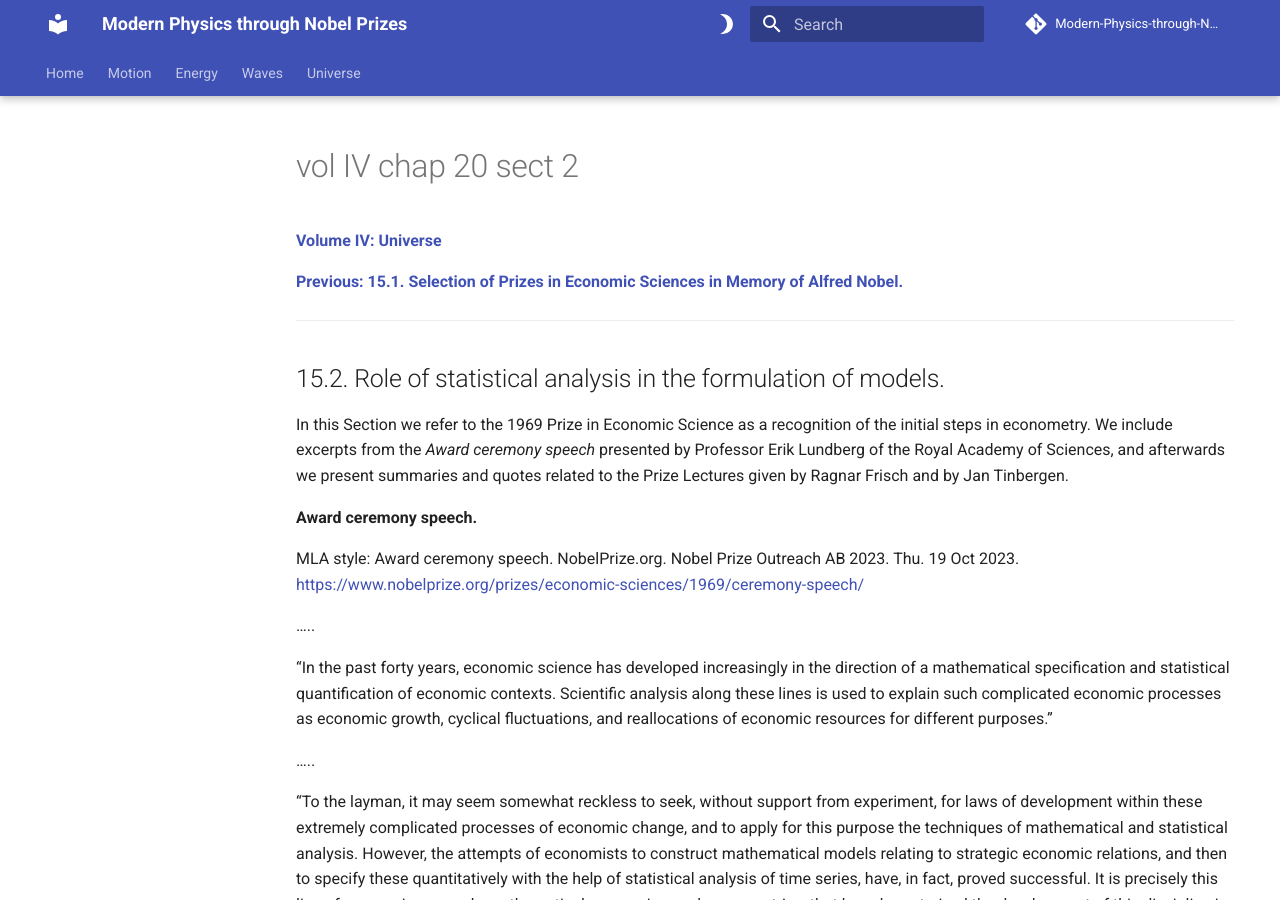
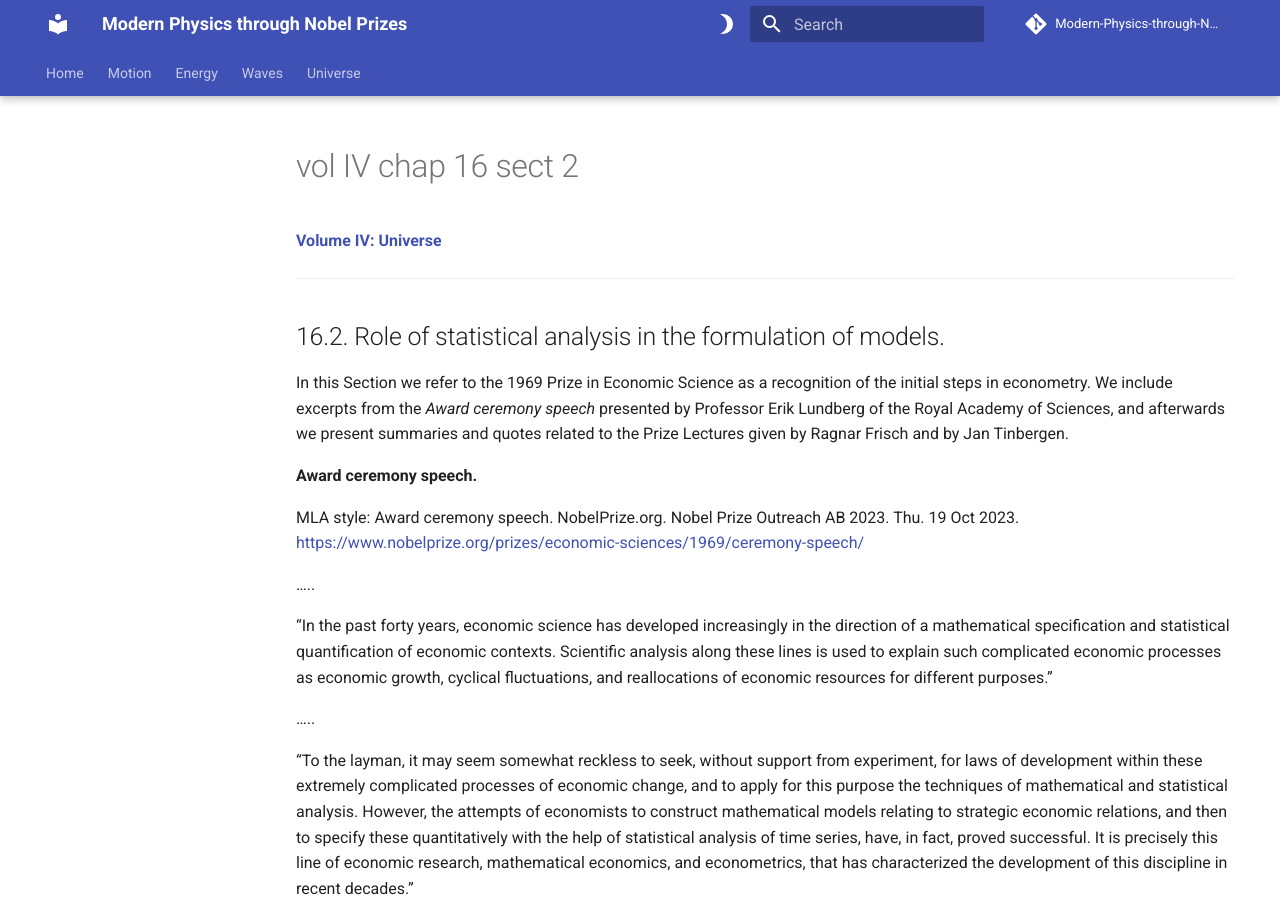
Before and after one commit to modphysnobel/modphysnobel.github.io, an MkDocs documentation site: the page built from docs/vol-IV/vol-IV-chap-16-sect-2.md, in a window 1280 px wide and 900 px high. Built offline with MkDocs 1.6.1 and Material for MkDocs 9.7.7, drawn with Linux system fonts in a browser that asks for light colours; some web fonts are replaced; comment, search, counter and statistics services are not loaded.

Commit message:
Update and rename vol-IV-chap-20-sect-2.md to vol-IV-chap-16-sect-2.md

```diff
--- a/docs/vol-IV/vol-IV-chap-20-sect-2.md
+++ b/docs/vol-IV/vol-IV-chap-16-sect-2.md
@@ -1,11 +1,9 @@
 
 [**Volume IV: Universe**](./volume-IV.md)
 
-[**Previous: 15.1. Selection of Prizes in Economic Sciences in Memory of Alfred Nobel.**](./vol-IV-chap-15-sect-1.md)
-
 ***
 
-## 15.2. Role of statistical analysis in the formulation of models.
+## 16.2. Role of statistical analysis in the formulation of models.
 
 In this Section we refer to the 1969 Prize in Economic Science as a recognition of the initial steps in econometry. We include excerpts from the *Award ceremony speech* presented by Professor Erik Lundberg of the Royal Academy of Sciences, and afterwards we present summaries and quotes related to the Prize Lectures given by Ragnar Frisch and by Jan Tinbergen.
 
```
